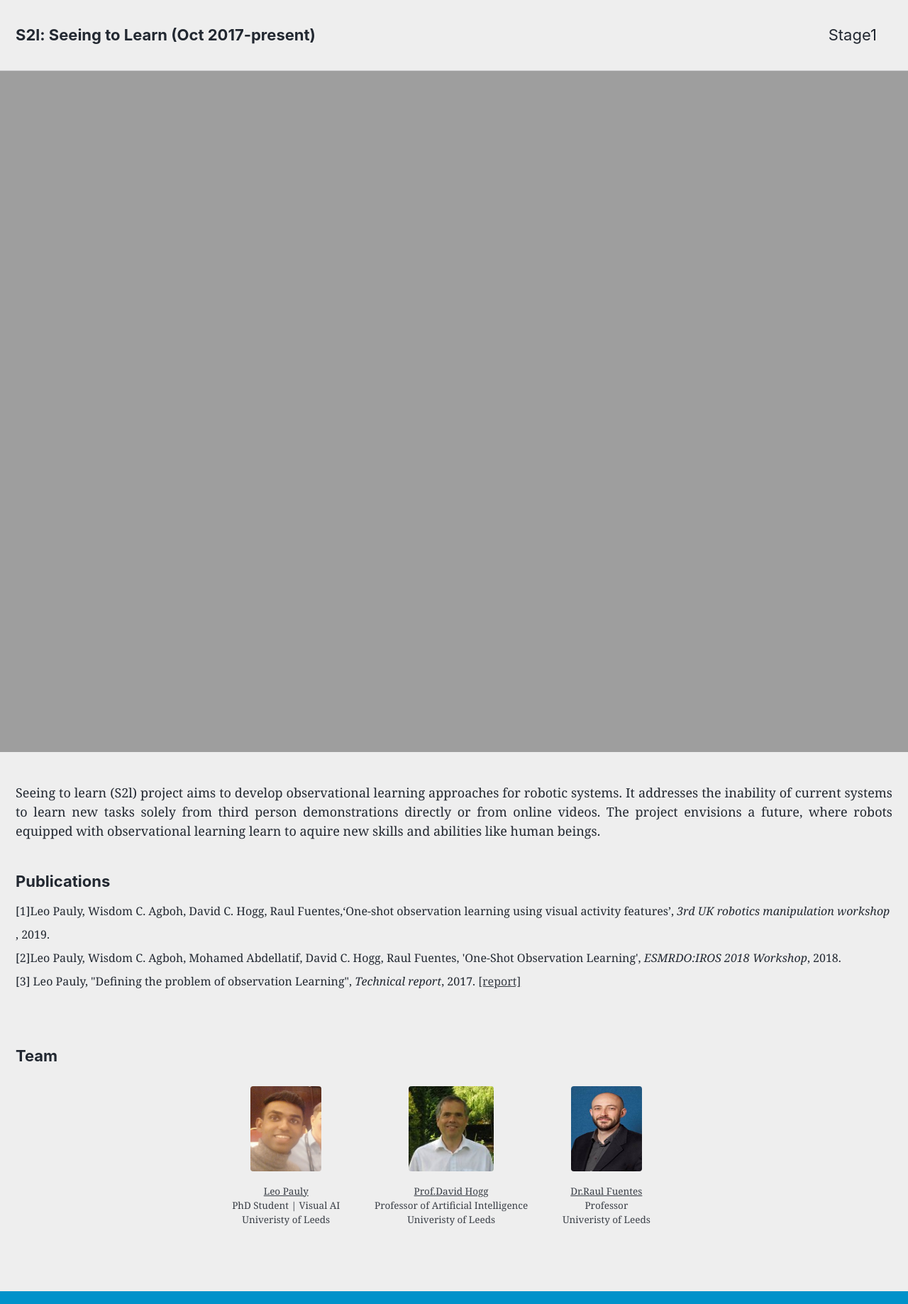
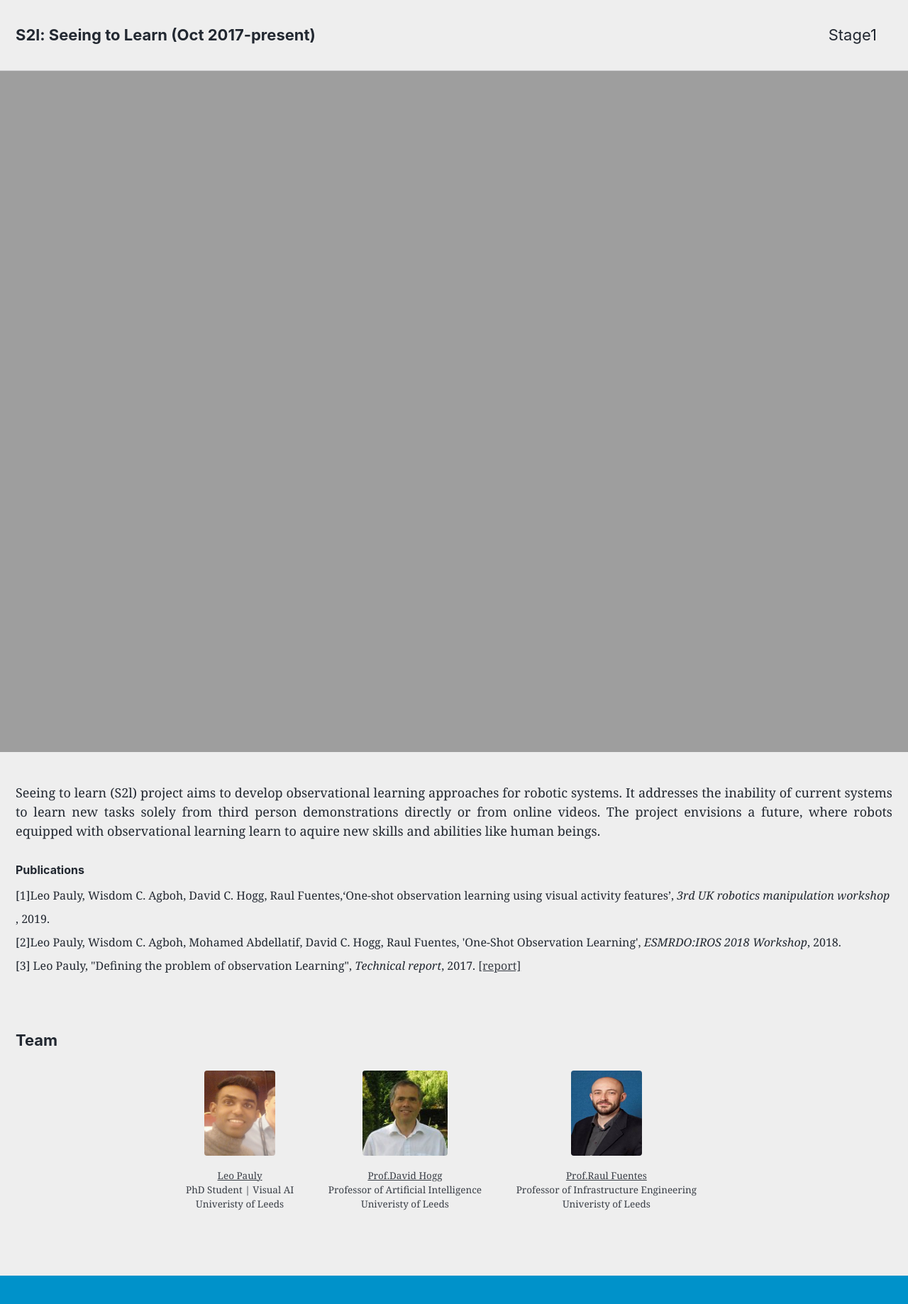
Before and after one commit to leopauly/s2l, a Jekyll site: the page built from index.md, in a window 1280 px wide, cut to the strip 0-1838 px from the top of the page. Shown: the whole strip at 71% size. Built offline with Jekyll 4.4.1, drawn with Linux system fonts in a browser that asks for light colours; the list of posts is cut into pages by our own code.

Commit message:
Update index.md

```diff
--- a/index.md
+++ b/index.md
@@ -8,7 +8,7 @@ header:
 
 <style media="screen" type="text/css">
 .portrait {
-height: 9000px;
+height: 1000px;
 width: 20px;
 }
     figure {
@@ -34,7 +34,9 @@ Seeing to learn (S2l) project aims to develop observational learning approaches
 <!--- ---------------------------------------------------------------------------------------- ---->
 <!--- ---------------------------------------------------------------------------------------- ---->
 
+<font face="Georgia" size="3">
 <h3><b>Publications</b></h3>
+</font>
 <font face="Georgia" size="3">
 
 [1]Leo Pauly, Wisdom C. Agboh, David C. Hogg, Raul Fuentes,‘One-shot observation learning using visual activity features’, <i>3rd UK robotics manipulation workshop </i>, 2019.<br/>
@@ -75,8 +77,8 @@ Seeing to learn (S2l) project aims to develop observational learning approaches
  <figure>
  <img src="raul.jpg" style="width:100px;height:120px;" alt="@Dr.Raul Fuentes">
  <figcaption>
- <a href="https://engineering.leeds.ac.uk/staff/673/raul_fuentes">Dr.Raul Fuentes</a> <br />
- Professor <br />
+ <a href="https://engineering.leeds.ac.uk/staff/673/raul_fuentes">Prof.Raul Fuentes</a> <br />
+ Professor of Infrastructure Engineering<br />
  Univeristy of Leeds
  </figcaption>
  </figure>
```
